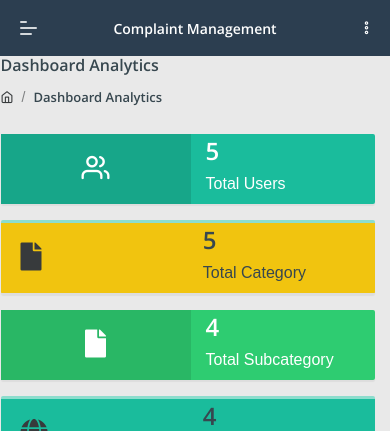
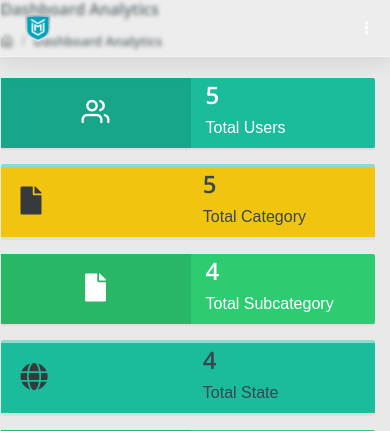
Before and after one commit to bhagirathbaraiya/PHP_PROJECT, a PHP site: page /cms/admin/dashboard.php in a window 390 px wide. Shown: the top 431 px of the page. Run offline with PHP 8.4, Linux system fonts and the light colour scheme; a user stored in the database is signed in; data comes from the database, SQL or seed files in the repository; some web fonts are replaced.

Commit message:
header improved with logo and more features

```diff
--- a/admin/include/header.php
+++ b/admin/include/header.php
@@ -1,18 +1,14 @@
-<header class="navbar pcoded-header navbar-expand-lg navbar-light header-dark">
-
-
+<header class="navbar pcoded-header navbar-expand-lg navbar-light header-dark admin-glass-header" style="backdrop-filter: blur(2px); background: rgba(255,255,255,0.18); border-bottom: 1.5px solid rgba(255,255,255,0.35);position:fixed; box-shadow: 0 4px 24px rgba(0,0,0,0.10); width:100%; z-index:1000;">
     <div class="m-header">
-					<a class="mobile-menu" id="mobile-collapse" href="#!"><span></span></a>
-					<a href="dashboard.php" class="b-brand">
-						<!-- ========   change your logo hear   ============ -->
-						<strong>Complaint Management</strong>
+        <a href="dashboard.php" class="b-brand d-flex align-items-center" style="gap:10px;">
+            <img src="../public/LOGO_B.png" alt="Logo Big" class="logo-big" style="height:48px; width:auto; display:inline-block;">
+            <img src="../public/LOGO_S.png" alt="Logo Small" class="logo-small" style="height:36px; width:auto; display:none;">
         </a>
-					<a href="#!" class="mob-toggler">
+        <a href="#" class="mob-toggler">
             <i class="feather icon-more-vertical"></i>
         </a>
     </div>
     <div class="collapse navbar-collapse">
-
         <ul class="navbar-nav ml-auto">
             <li>
                 <div class="dropdown">
@@ -24,13 +20,11 @@ $num1 = mysqli_num_rows($rt);
 ?>
                         <span class="badge badge-pill badge-danger"><?php echo htmlentities($num1)?></span>
                     </a>
-								<div class="dropdown-menu dropdown-menu-right notification">
+                    <div class="dropdown-menu dropdown-menu-right notification glass-dropdown" style="backdrop-filter: blur(12px); background: rgba(255,255,255,0.85); border-radius:16px; box-shadow:0 4px 24px rgba(0,0,0,0.10); border:1.5px solid rgba(255,255,255,0.35); min-width:260px;">
                         <div class="noti-head">
                             <h6 class="d-inline-block m-b-0">Notifications</h6>
-
                         </div>
                         <ul class="noti-body">
-
                             <li class="notification">
                                 <?php
                                 $cnt=1;
@@ -38,17 +32,14 @@ $num1 = mysqli_num_rows($rt);
                                 {
                                 ?>
                                 <div class="media">
-
-												<img class="img-radius" src="assets/images/user/user.png" alt="Generic placeholder image">
+                                    <img class="img-radius" src="assets/images/user/user.png" alt="Generic placeholder image" style="width:40px; height:40px; border-radius:50%; border:2px solid #fff; object-fit:cover;">
                                     <div class="media-body">
-
-													<p><strong><?php echo htmlentities($row['name']);?></strong><span class="n-time text-muted"></p>
+                                        <p><strong><?php echo htmlentities($row['name']);?></strong><span class="n-time text-muted"></span></p>
                                         <p>Complaint No.<a href="complaint-details.php?cid=<?php echo htmlentities($row['complaintNumber']);?>"><?php echo htmlentities($row['complaintNumber']);?> at <small><?php echo htmlentities($row['regDate']);?></small> </a></p>
                                     </div>
                                 </div>
                                 <br><?php $cnt=$cnt+1; } ?>
                             </li>
-
                         </ul>
                         <div class="noti-footer">
                             <a href="#!">show all</a>
@@ -57,35 +48,94 @@ $num1 = mysqli_num_rows($rt);
                 </div>
             </li>
             <li>
-							<div class="dropdown drp-user">
-								<a href="#" class="dropdown-toggle" data-toggle="dropdown">
-									<i class="feather icon-user"></i>
-								</a>
-								<div class="dropdown-menu dropdown-menu-right profile-notification">
-									<div class="pro-head">
-										<img src="assets/images/user/user-gear.png" class="img-radius" alt="User-Profile-Image">
-										<?php
+                <div class="dropdown drp-user d-flex">
 
-$ret=mysqli_query($con,"select fullname from admin");
-$row=mysqli_fetch_array($ret);
-$name=$row['fullname'];
-
-?>
-										<span> <?php echo $name; ?></span>
-										<a href="logout.php" class="dud-logout" title="Logout">
+					<div class="pro-head d-flex align-items-center" style="gap:10px; padding:16px 16px 12px 16px; border-bottom:1px solid #e0e7ef;">
+                            <img src="https://student.marwadiuniversity.ac.in:553/handler/getImage.ashx?SID=123766" class="img-radius" alt="User-Profile-Image" style="width:44px; height:44px; border-radius:50%; border:2px solid #fff; object-fit:cover;">
+                            <span style="color:#102d4a; font-weight:600; font-size:1.05rem;"> <?php echo "BHAGIRATH"; ?> </span>
+                            <a href="logout.php" class="dud-logout ml-auto" title="Logout" style="color:#A41E22;">
                                 <i class="feather icon-log-out"></i>
                             </a>
-									</div>
-									<ul class="pro-body">
-										<li><a href="admin-profile.php" class="dropdown-item"><i class="feather icon-user"></i> Profile</a></li>
-										<li><a href="setting.php" class="dropdown-item"><i class="feather icon-mail"></i> Settings</a></li>
-										<li><a href="logout.php" class="dropdown-item"><i class="feather icon-lock"></i> Logout</a></li>
-									</ul>
                         </div>
                 </div>
             </li>
         </ul>
     </div>
-
-
 </header>
+<style>
+    .logo-big {
+        height: 48px;
+        width: auto;
+        display: inline-block;
+        vertical-align: middle;
+    }
+    .logo-small {
+        height: 36px;
+        width: auto;
+        display: none;
+        vertical-align: middle;
+    }
+    .m-header {
+        display: flex;
+        align-items: center;
+        justify-content: flex-start;
+        width: 100%;
+    }
+    .b-brand {
+        margin-right: auto !important;
+    }
+    @media (max-width: 991px) {
+        .logo-big {
+            display: none !important;
+        }
+        .logo-small {
+            display: inline-block !important;
+        }
+        .admin-glass-header .b-brand strong {
+            font-size: 1rem;
+        }
+        .admin-glass-header .dropdown-toggle span {
+            display: none !important;
+        }
+        .admin-glass-header .dropdown-toggle img {
+            margin-right: 0 !important;
+        }
+    }
+    @media (max-width: 600px) {
+        .logo-small {
+            height: 28px !important;
+        }
+        .admin-glass-header .dropdown-toggle img {
+            width: 32px !important;
+            height: 32px !important;
+        }
+    }
+    @media (max-width: 991px) {
+        .dropdown-menu.profile-notification {
+            left: auto !important;
+            right: 0 !important;
+            min-width: 180px !important;
+            top: 48px !important;
+            border-radius: 14px !important;
+        }
+        .dropdown.drp-user .dropdown-toggle {
+            padding: 6px 8px !important;
+            min-width: unset !important;
+        }
+    }
+</style>
+<script>
+    (function() {
+        document.addEventListener('DOMContentLoaded', function() {
+            var dropdownToggles = document.querySelectorAll('.dropdown-toggle');
+            dropdownToggles.forEach(function(toggle) {
+                toggle.addEventListener('touchstart', function(e) {
+                    e.stopPropagation();
+                    e.preventDefault();
+                    toggle.click();
+                });
+                toggle.style.cursor = 'pointer';
+            });
+        });
+    })();
+</script>
```
Lines whose indentation alone changed are shown as unchanged.
